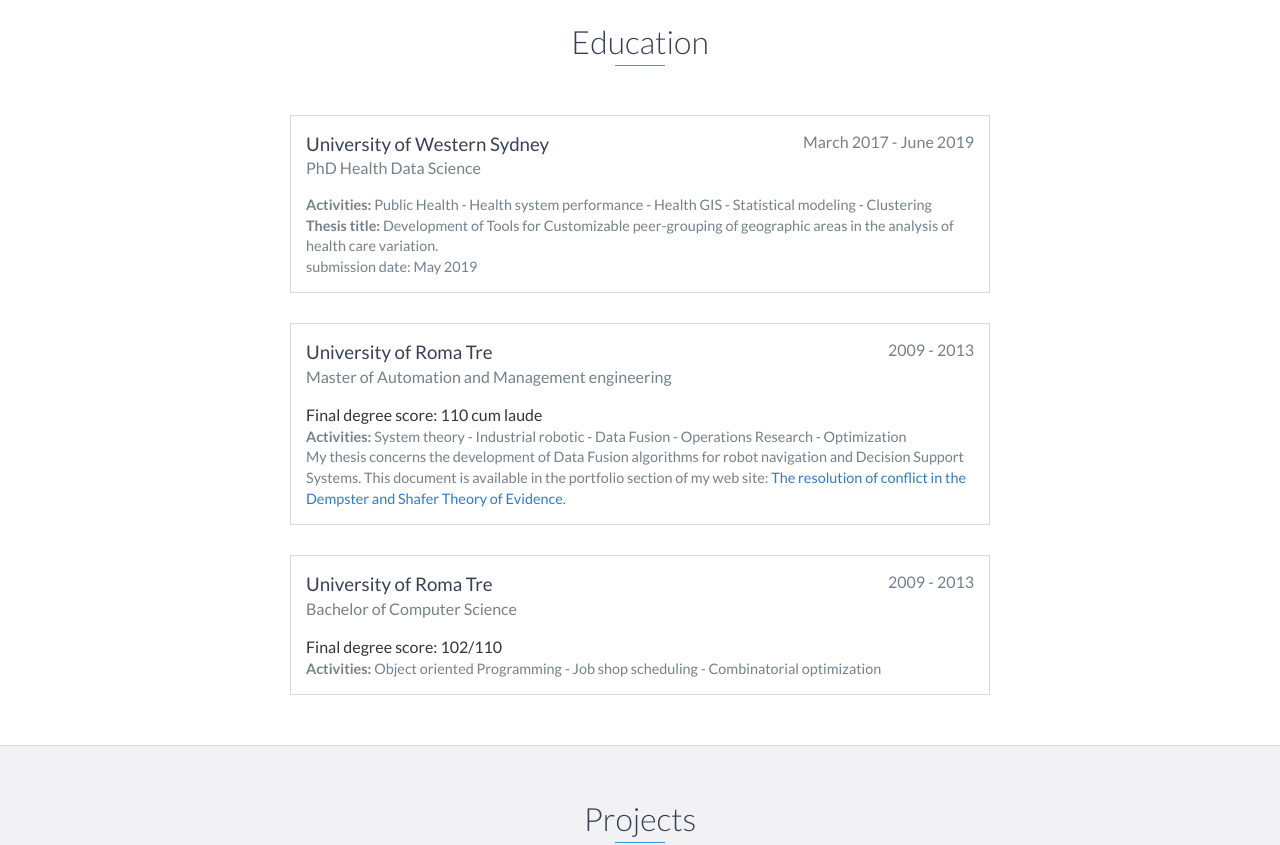
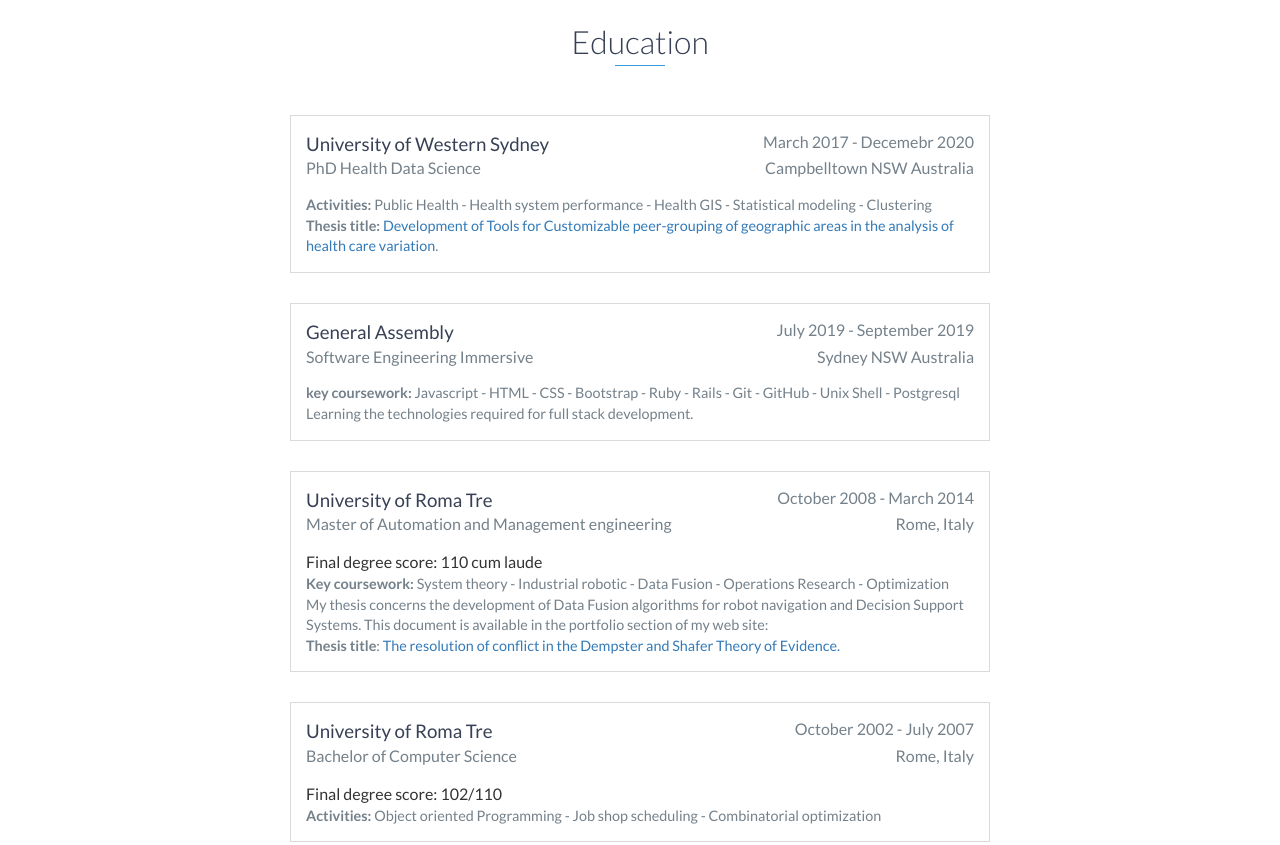
Before and after one commit to lpinzari/portfolio, a website: page index.html in a window 1280 px wide. Shown: the part 2580-3425 px from the top of the page. Drawn offline with nearby package versions, Linux system fonts and the light colour scheme; some icons are missing.

Commit message:
Add GA education and dates

```diff
--- a/index.html
+++ b/index.html
@@ -137,33 +137,43 @@
         <h2 class="heading">Education</h2>
         <div class="education-block">
             <h3>University of Western Sydney</h3>
-            <span class="education-date">March 2017 - June 2019</span>
-            <h4>PhD Health Data Science</h4>
+            <span class="education-date">March 2017 - Decemebr 2020</span>
+            <h4>PhD Health Data Science<span>Campbelltown NSW Australia</span></h4>
             <p>
             <strong>Activities:</strong> Public Health - Health system performance - Health GIS - Statistical modeling - Clustering
-            <br> <strong>Thesis title:</strong> Development of Tools for Customizable peer-grouping of geographic areas in the analysis of health care variation.
-            <br>submission date: May 2019
+            <br> <strong>Thesis title:</strong> <a href="https://www.ludovicopinzari.net/uploads/4/4/5/5/44550263/thesis_phd.pdf">Development of Tools for Customizable peer-grouping of geographic areas in the analysis of health care variation</a>.
+            </p>
+        </div>
+        <!-- End .education-block -->
+
+        <div class="education-block">
+            <h3>General Assembly</h3>
+            <span class="education-date">July 2019 - September 2019</span>
+            <h4>Software Engineering Immersive<span>Sydney NSW Australia</span></h4>
+            <p>
+            <strong>key coursework:</strong> Javascript - HTML - CSS - Bootstrap - Ruby - Rails - Git - GitHub - Unix Shell - Postgresql
+            <br> Learning the technologies required for full stack development.
             </p>
         </div>
         <!-- End .education-block -->
 
         <div class="education-block">
             <h3>University of Roma Tre</h3>
-            <span class="education-date">2009 - 2013</span>
-            <h4>Master of Automation and Management engineering</h4>
+            <span class="education-date">October 2008 - March 2014</span>
+            <h4>Master of Automation and Management engineering<span>Rome, Italy</span></h4>
             <storng>Final degree score:</strong> 110 cum laude
             <p>
-            <strong>Activities:</strong> System theory - Industrial robotic - Data Fusion - Operations Research - Optimization <br>
+            <strong>Key coursework:</strong> System theory - Industrial robotic - Data Fusion - Operations Research - Optimization <br>
             My thesis concerns the development of Data Fusion algorithms for robot navigation and Decision Support Systems.
             This document is available in the portfolio section of my web site:
-            <a href="http://www.ludovicopinzari.net">The resolution of conflict in the Dempster and Shafer Theory of Evidence.</a>
+            <br><strong>Thesis title</strong>: <a href="http://www.ludovicopinzari.net">The resolution of conflict in the Dempster and Shafer Theory of Evidence.</a>
         </div>
         <!-- End .education-block -->
 
         <div class="education-block">
             <h3>University of Roma Tre</h3>
-            <span class="education-date">2009 - 2013</span>
-            <h4>Bachelor of Computer Science</h4>
+            <span class="education-date">October 2002 - July 2007</span>
+            <h4>Bachelor of Computer Science<span>Rome, Italy</span></h4>
             <storng>Final degree score:</strong> 102/110
             <p>
             <strong>Activities:</strong> Object oriented Programming - Job shop scheduling - Combinatorial optimization <br>
```
